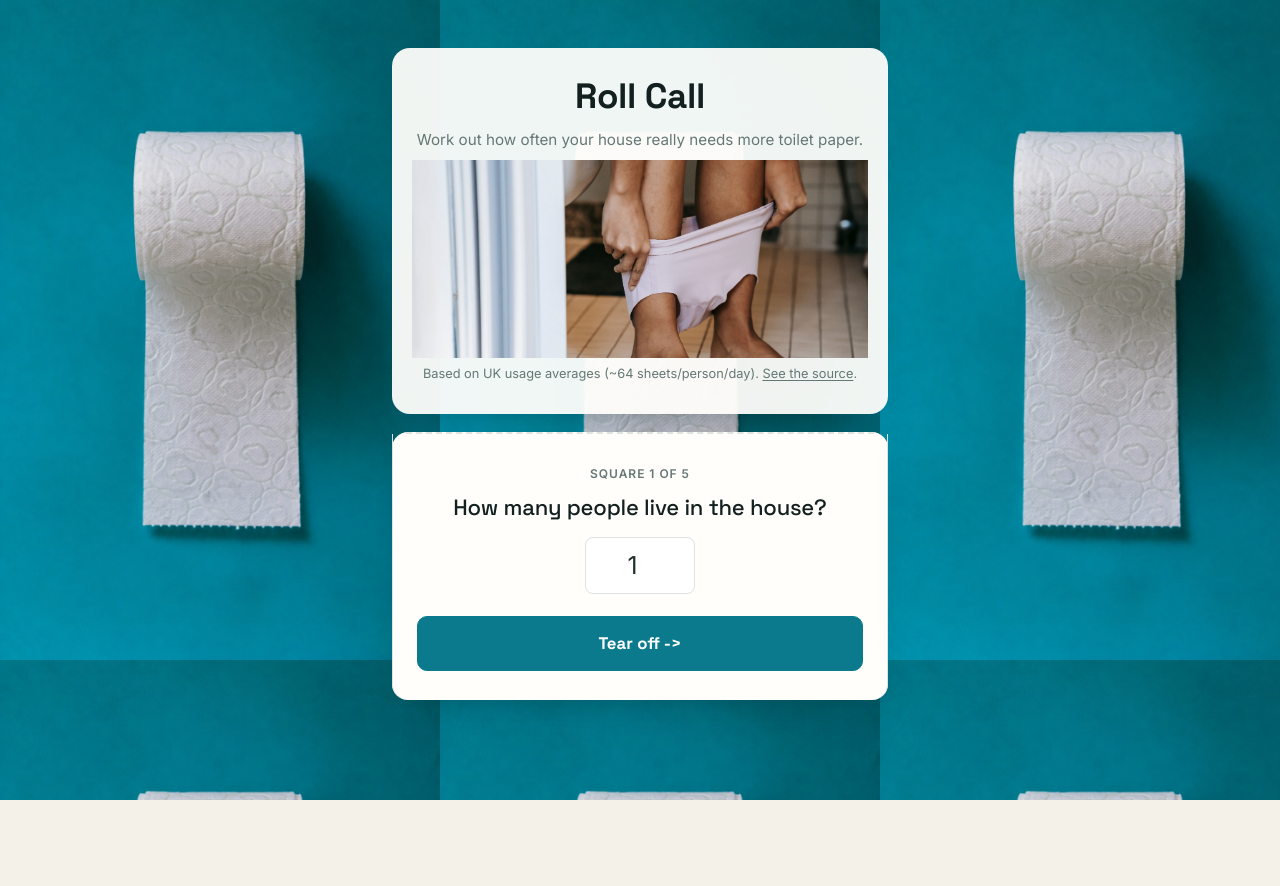
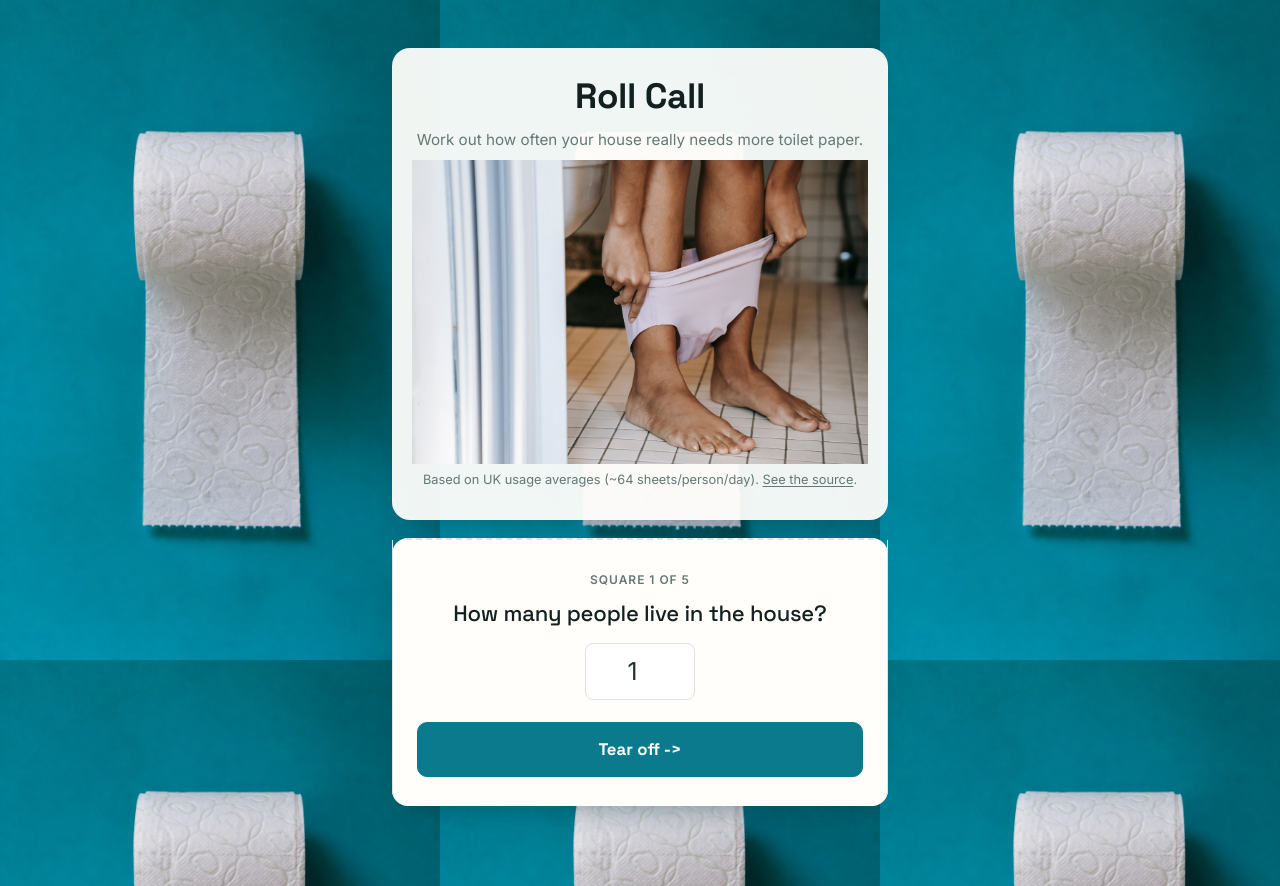
Before and after one commit to karinamercedes/roll-call, a React (Vite) app: page / in a window 1280 px wide. Before the commit the page ends 800 px from the top, so only its background shows below. Built offline with nearby package versions, Linux system fonts and the light colour scheme.

Commit message:
Fix image sizing

```diff
--- a/src/App.css
+++ b/src/App.css
@@ -141,3 +141,19 @@ input:focus, button:focus-visible { outline: 2px solid var(--teal); outline-offs
   .chip { font-size: 0.99rem; padding: 9px 18px; }
   .primary.tear-btn { padding: 14px; font-size: 1.05rem; }
 }
+
+.roll-frame {
+  width: 100%;
+  max-width: 420px;
+  margin: 0 auto 2rem;
+  aspect-ratio: 4 / 3;
+  overflow: hidden;
+  border-radius: 12px;
+}
+
+.roll-photo {
+  width: 100%;
+  height: 100%;
+  object-fit: cover;
+  display: block;
+}
```
